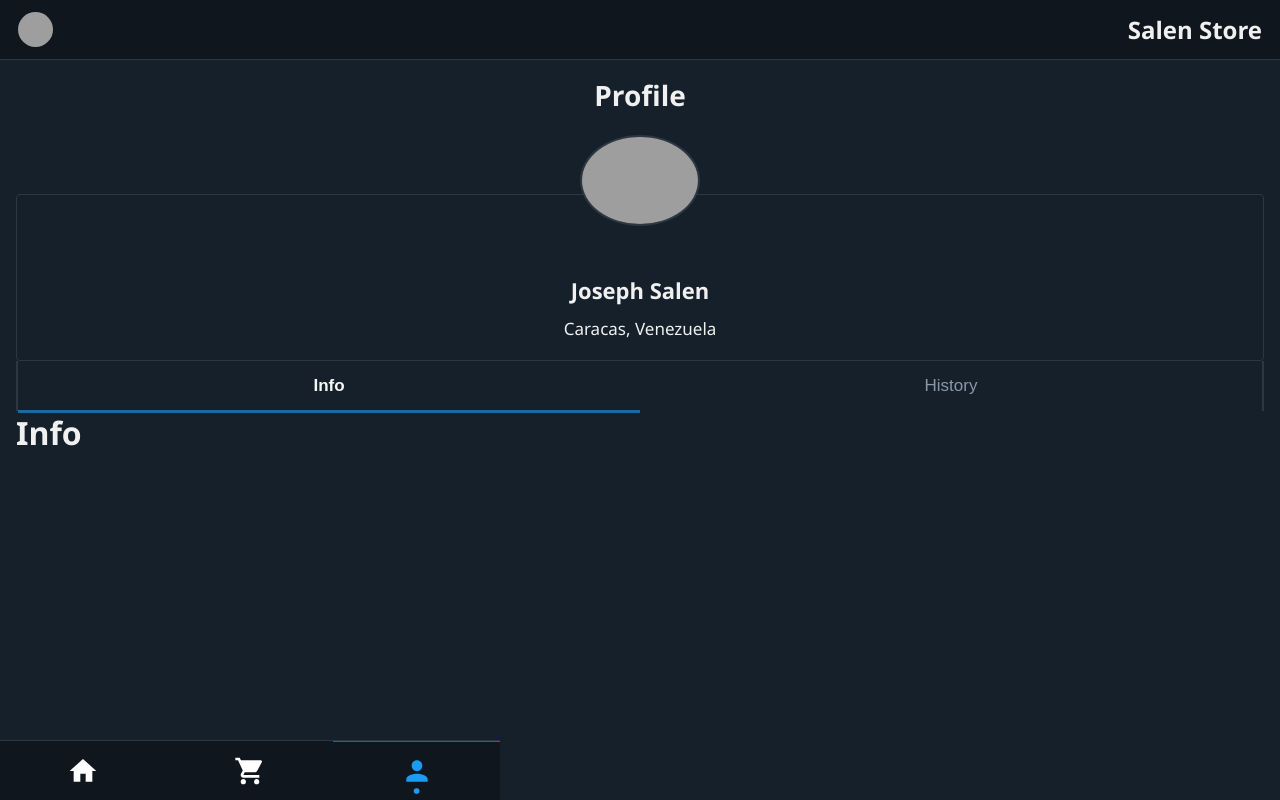
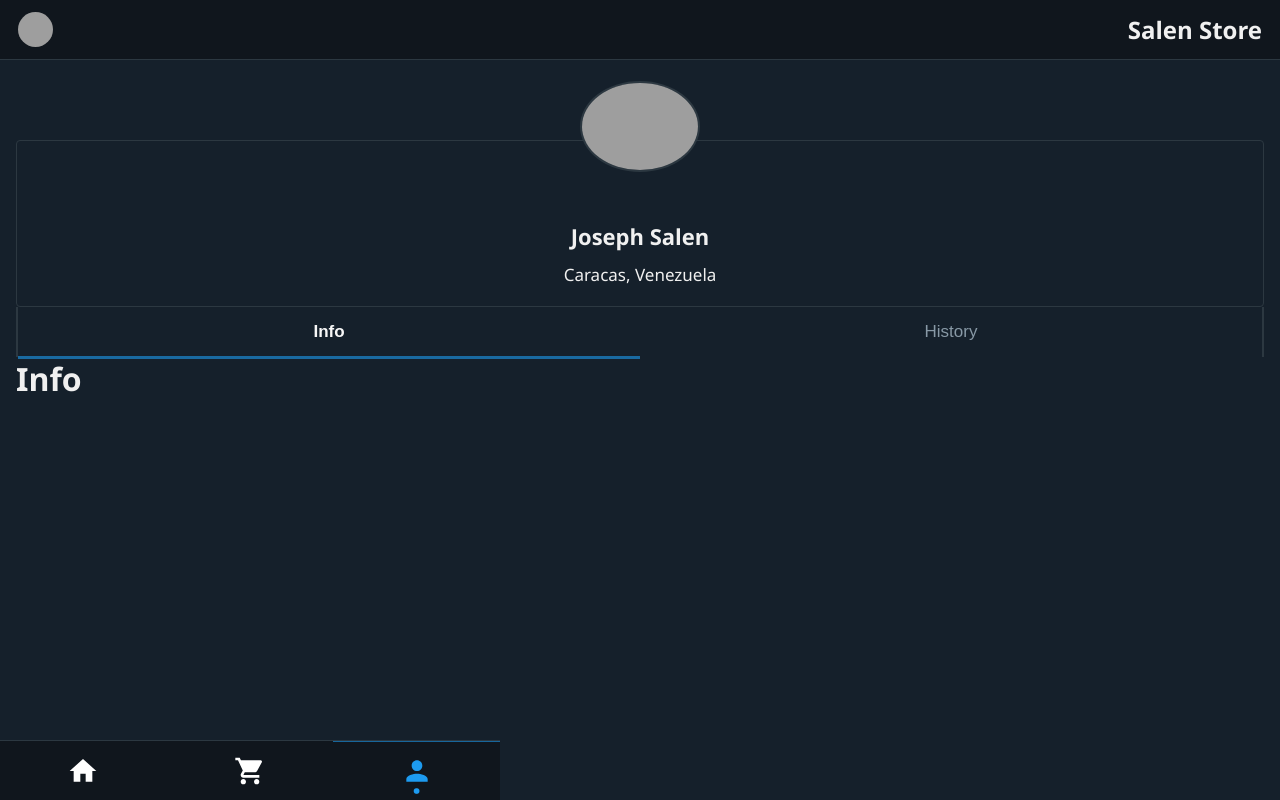
Before and after one commit to jsalen-23/react-ecommerce, a React app: page /user in a window 1280 px wide. Built offline with nearby package versions, Linux system fonts and the light colour scheme; grey boxes are pictures that could not be loaded; the HTML template or start-up script is replaced by a standard one.

Commit message:
delete title

```diff
--- a/src/pages/User/index.js
+++ b/src/pages/User/index.js
@@ -10,8 +10,7 @@ const User = () => {
   const [show, setShow] = useState(false);
 
   return (
-    <Layout title='My account'>
-      <Title>Profile</Title>
+    <Layout title='Profile'>
       <UserCard />
       <BtnWrapper>
         <Button onClick={() => setShow(false)} active={!show}>
```
